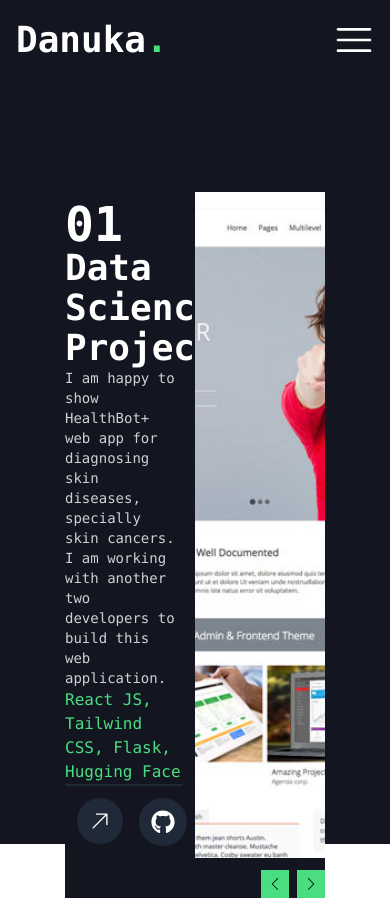
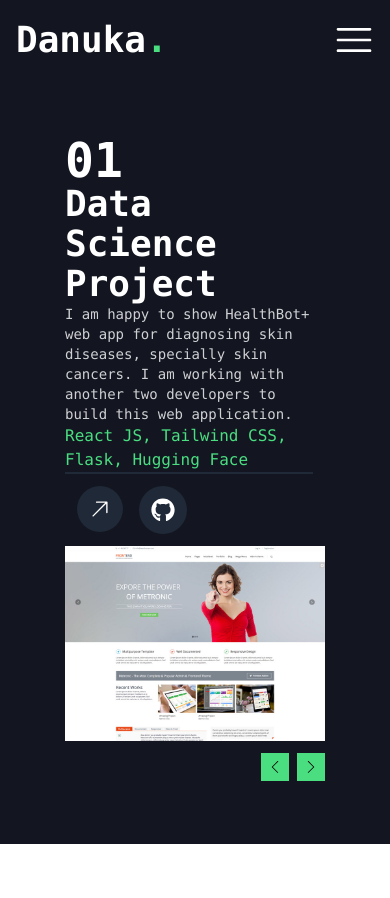
Before and after one commit to lakshanpd/portfolio, a React (Create React App) app: page /projects in a window 390 px wide. After the commit the page ends 844 px from the top, so only its background shows below. Built offline with nearby package versions, Linux system fonts and the light colour scheme.

Commit message:
finished building responsiveness. but not completed.

```diff
--- a/src/components/about.js
+++ b/src/components/about.js
@@ -9,10 +9,11 @@ function About() {
     window.location.href = "https://github.com/lakshanpd";
   };
   const toInstagram = () => {
-    window.location.href = "https://www.example.com";
+    window.location.href = "https://www.instagram.com/";
   };
   const toLinkedin = () => {
-    window.location.href = "www.linkedin.com/in/danuka-lakshan-b92b91247";
+    window.location.href =
+      "https://www.linkedin.com/in/danuka-lakshan-b92b91247/";
   };
   return (
     <motion.div
--- a/src/components/work_details.js
+++ b/src/components/work_details.js
@@ -54,13 +54,13 @@ function WorkDetail() {
 
   return (
     <motion.div
-      className="w-8/12 ml-auto mr-auto bg-darkBlue flex flex-col"
+      className="xl:w-8/12 lg:w-9/12 md:w-10/12 screen-3:w-8/12 ml-auto mr-auto bg-darkBlue flex flex-col"
       initial={{ opacity: 0 }}
       animate={{ opacity: 1 }}
       exit={{ opacity: 0, transition: { duration: 0.2 } }}
       transition={{ duration: 1 }}
     >
-      <div className=" grid grid-cols-2 font-mono text-white">
+      <div className=" grid md:grid-cols-2 grid-cols-1 font-mono text-white">
         <div className="flex flex-col justify-between pt-2 pr-3">
           <div className="text-5xl font-bold">
             {numeral(projects[count].id).format("00")}
--- a/src/pages/contact.js
+++ b/src/pages/contact.js
@@ -5,7 +5,7 @@ function Contact() {
   return (
     <div className="w-screen min-h-screen bg-darkBlue">
       <Navbar option="Contact" />
-      <div className="h-32"></div>
+      <div className="lg:h-40 h-32"></div>
       <ContactDetails />
       <div className="lg:h-0 screen-3:h-20"></div>
     </div>
--- a/src/pages/work.js
+++ b/src/pages/work.js
@@ -3,10 +3,11 @@ import Navbar from "../components/navbar";
 
 function Work() {
   return (
-    <div className="w-screen h-screen bg-darkBlue">
+    <div className="w-screen min-h-screen bg-darkBlue">
       <Navbar option="Projects" />
-      <div className="h-48"></div>
+      <div className="md:h-48 h-32"></div>
       <WorkDetail />
+      <div className="md:h-0 screen-3:h-10"></div>
     </div>
   );
 }
```
Also changed, not shown: 1 other file (tests, documents, lock files or other folders).
